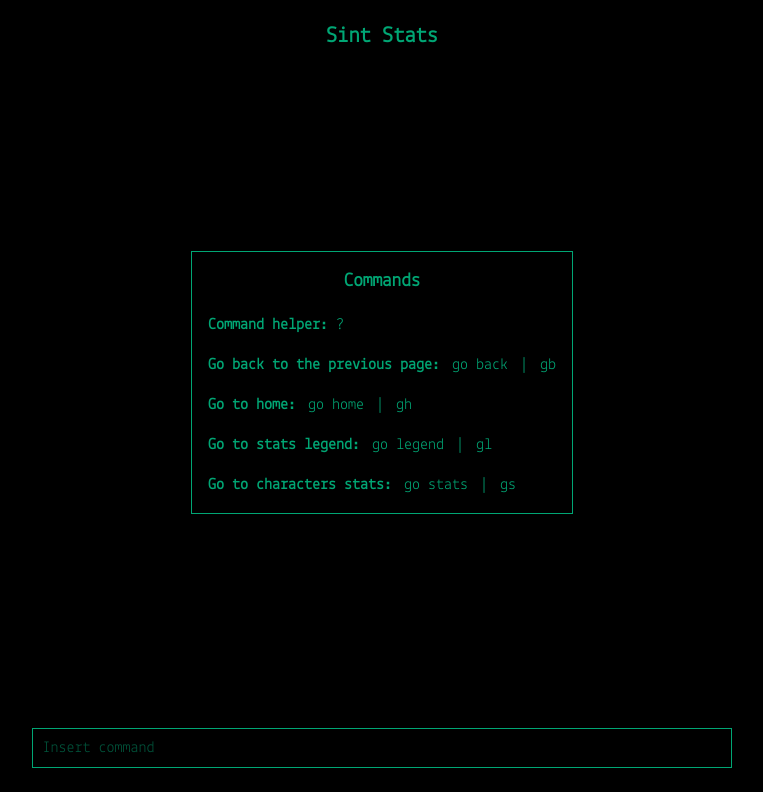
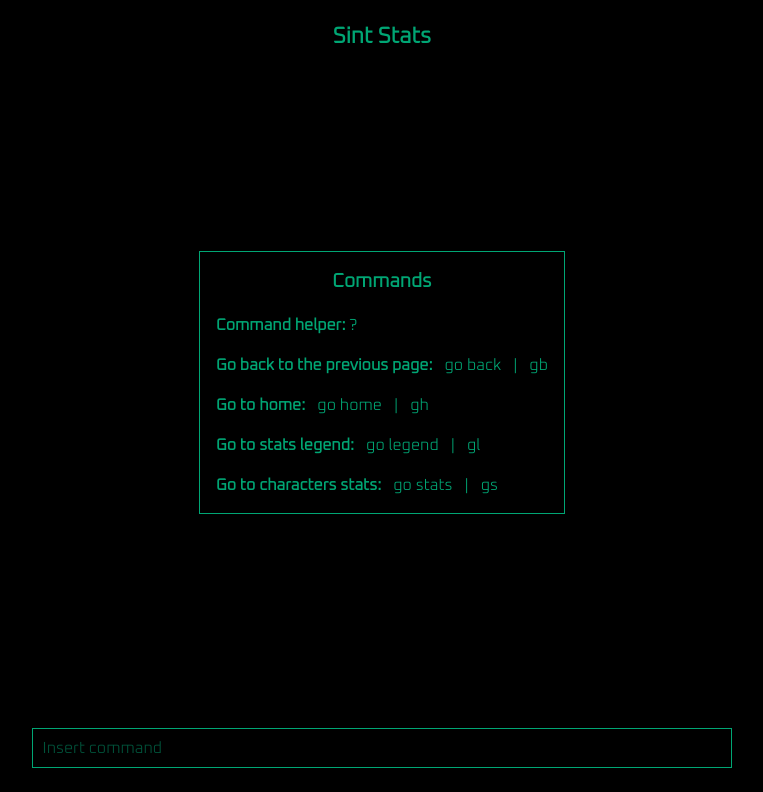
Before and after one commit to LucaOttvn/sint-stats, a Next.js app: page /home in a window 1280 px wide. Shown: the top 792 px of the page, without its empty margins (258-1021 px from the left). Built offline with nearby package versions, Linux system fonts and the light colour scheme.

Commit message:
font changed

```diff
--- a/src/app/globals.css
+++ b/src/app/globals.css
@@ -1,8 +1,8 @@
 @import "tailwindcss";
 
 @font-face {
-  font-family: "Lekton-Regular";
-  src: url("/fonts/Lekton-Regular.ttf") format("truetype");
+  font-family: "Oxanium-light";
+  src: url("/fonts/Oxanium-light.ttf") format("truetype");
   font-weight: normal;
   font-style: normal;
 }
@@ -37,7 +37,7 @@
 }
 
 body {
-  font-family: "Lekton-Regular", sans-serif;
+  font-family: "Oxanium-light", sans-serif;
   background-color: var(--black);
   color: var(--green);
 }
--- a/src/components/commandPrompt/CommandPrompt.tsx
+++ b/src/components/commandPrompt/CommandPrompt.tsx
@@ -1,16 +1,20 @@
 "use client";
-import React, { useRef, useState } from "react";
+import React, { useLayoutEffect, useRef, useState } from "react";
 import InputField from "../inputFields/InputField";
 import { commands } from "@/utils/commands";
 import { usePathname, useRouter } from "next/navigation";
 import CommandsHelper from "../commandsHelper/CommandsHelper";
-import './style.scss'
+import './style.scss';
 
 export default function CommandPrompt() {
   const router = useRouter();
   const pathName = usePathname();
   const ref = useRef<HTMLInputElement>(null);
   const [command, setCommand] = useState<string | undefined>(undefined);
+
+  useLayoutEffect(()=> {
+    ['/home/characters', '/home/legend'].forEach(el => router.prefetch(el))
+  }, [])
 
   const handleInput = (e: React.KeyboardEvent<HTMLInputElement>) => {
     if (e.key !== "Enter") return;
```
Also changed, not shown: public/fonts/Oxanium-Light.ttf (added).
